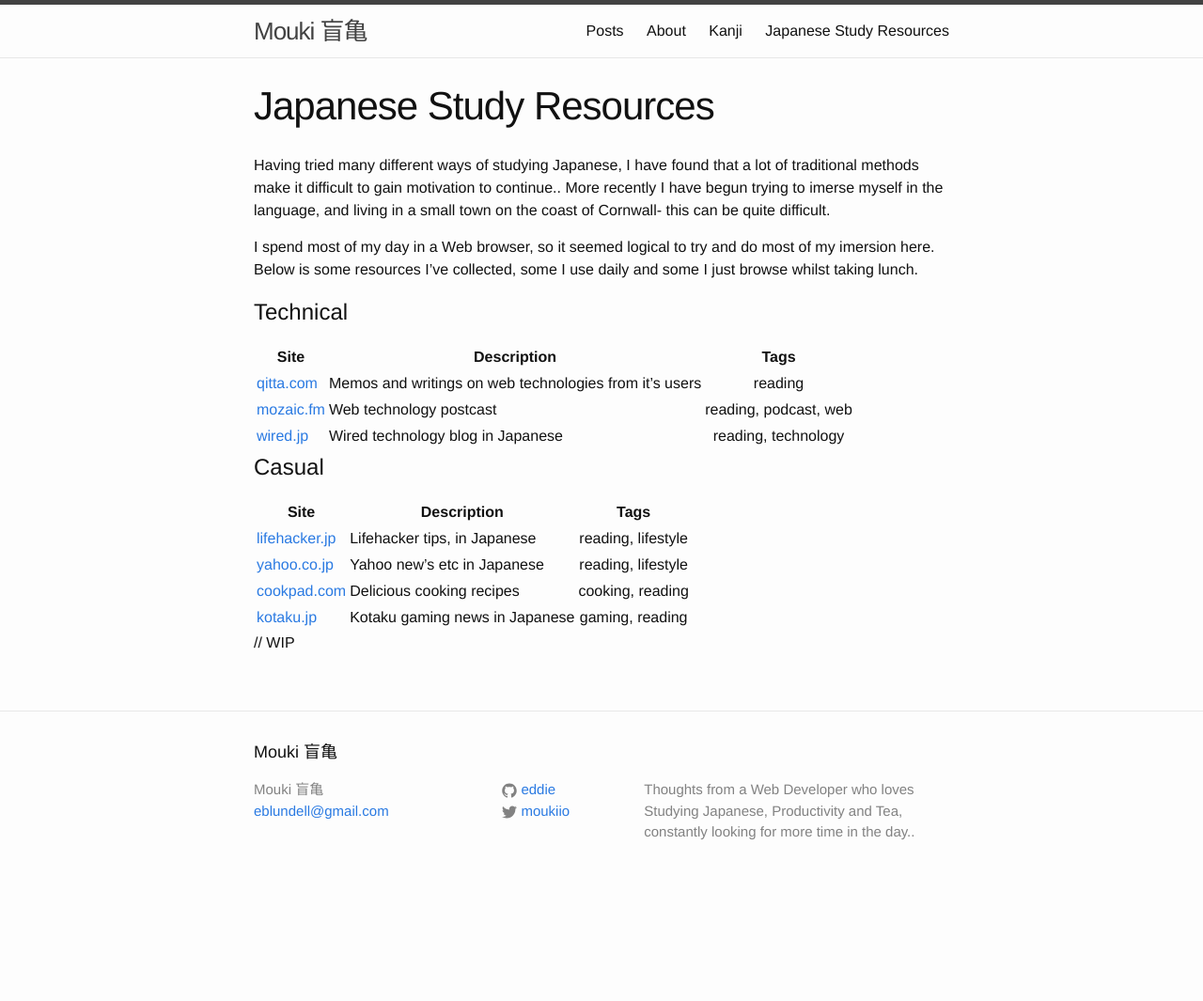
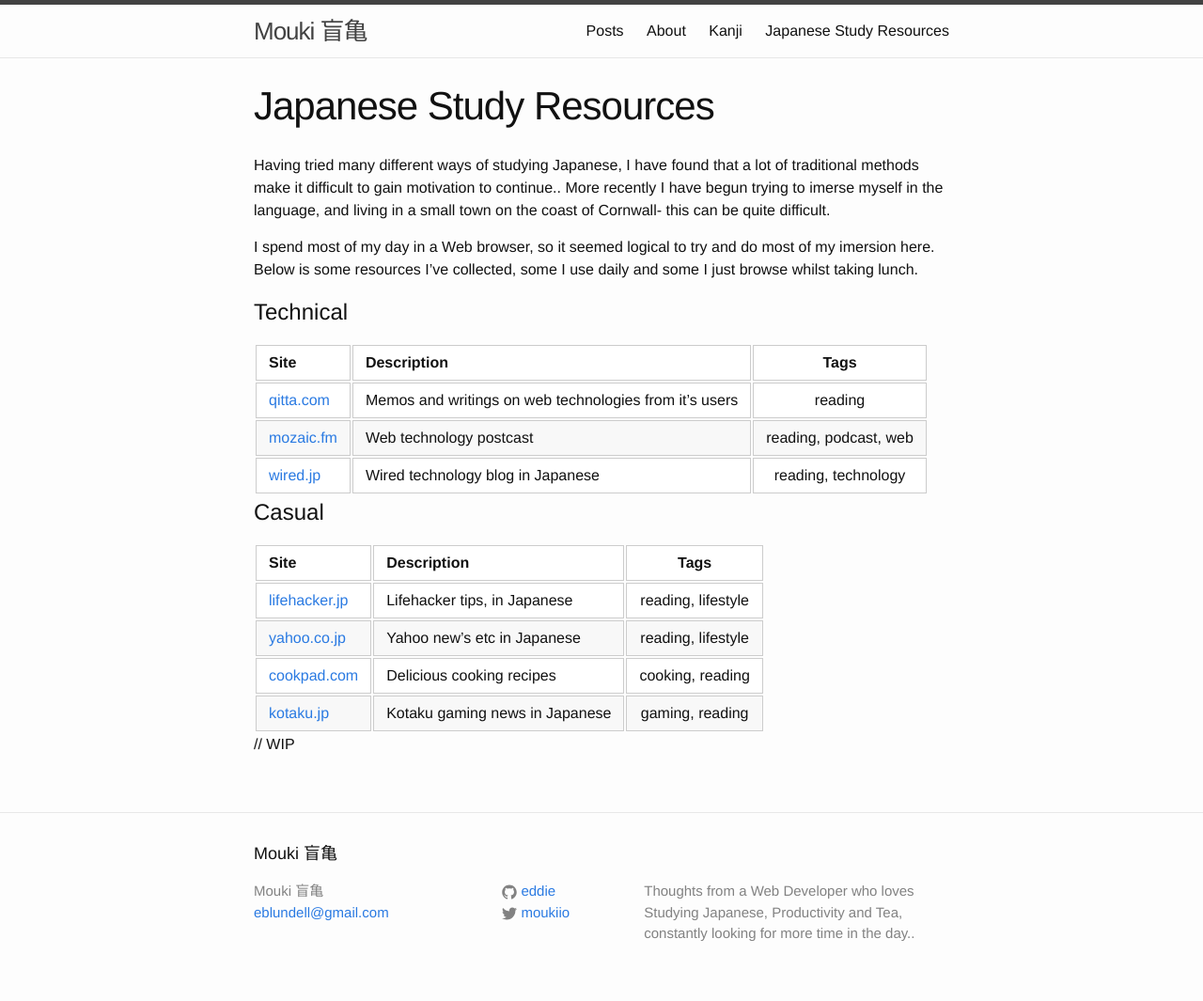
Before and after one commit to eddie/eddie.github.io, a Jekyll site: the page built from japanese/resources.md, in a window 1280 px wide. Shown: the whole page at 94% size. Built offline with Jekyll 4.4.1, drawn with Linux system fonts in a browser that asks for light colours; before the commit the page ends 957 px from its top, so only the background shows below that.

Commit message:
slightly nicer table css for the minute

```diff
--- a/_sass/_base.scss
+++ b/_sass/_base.scss
@@ -202,3 +202,32 @@
         }
     }
 }
+
+/**
+ * Tables
+ */
+
+table {
+  padding: 0; }
+table tr {
+  border-top: 1px solid #cccccc;
+  background-color: white;
+  margin: 0;
+  padding: 0; }
+table tr:nth-child(2n) {
+  background-color: #f8f8f8; }
+table tr th {
+  font-weight: bold;
+  border: 1px solid #cccccc;
+  text-align: left;
+  margin: 0;
+  padding: 6px 13px; }
+table tr td {
+  border: 1px solid #cccccc;
+  text-align: left;
+  margin: 0;
+  padding: 6px 13px; }
+table tr th :first-child, table tr td :first-child {
+  margin-top: 0; }
+table tr th :last-child, table tr td :last-child {
+  margin-bottom: 0; }
```
